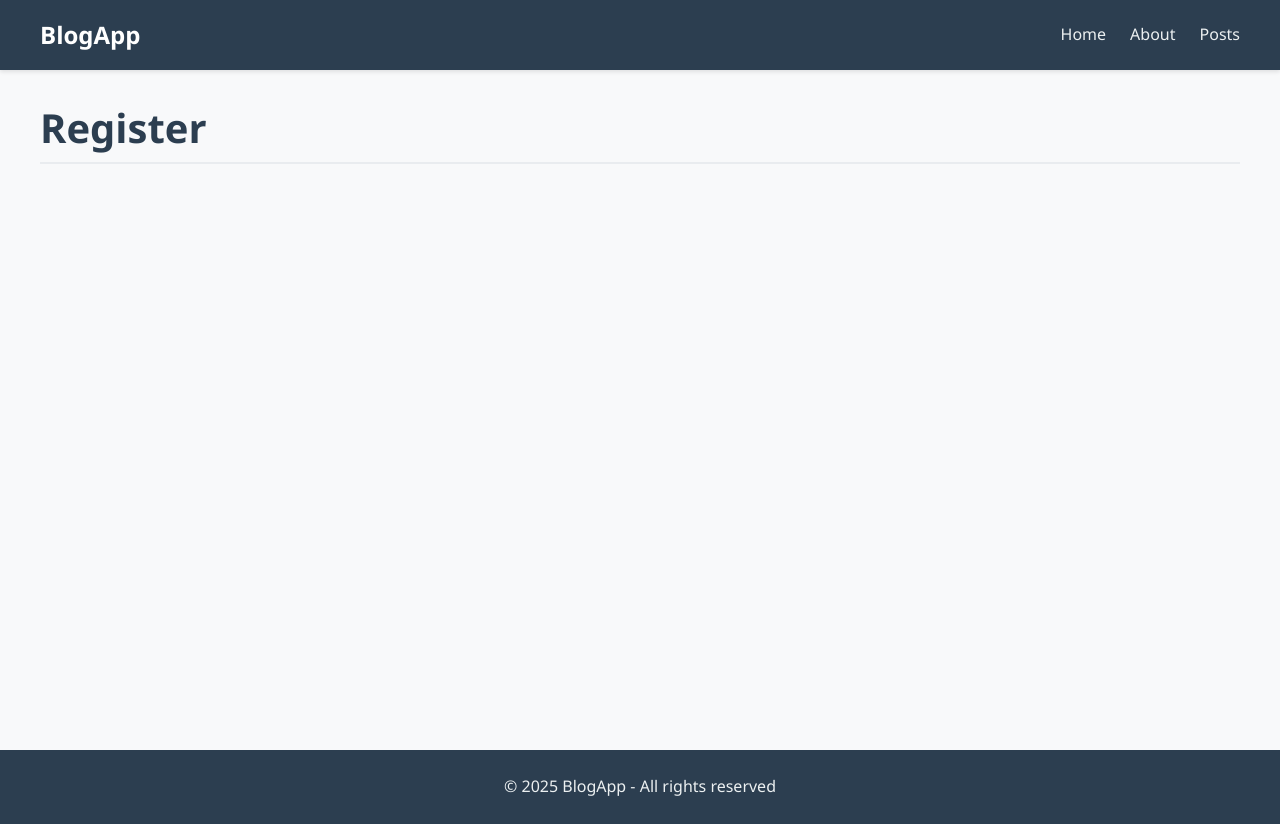
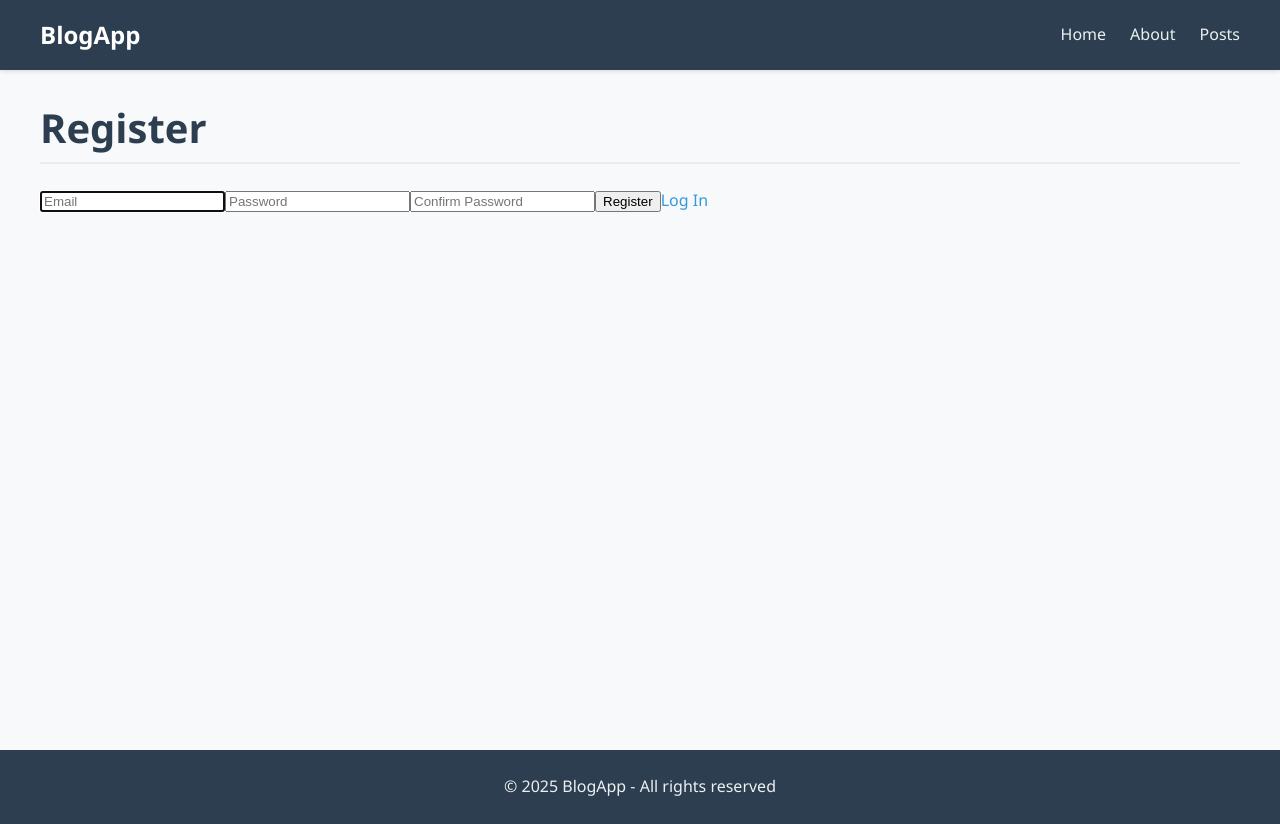
Before and after one commit to neurothrone/blog-frontend, a React (Vite) app: page /register in a window 1280 px wide. Built offline with nearby package versions, Linux system fonts and the light colour scheme.

Commit message:
add authentication logic and forms to register and login pages

```diff
--- a/src/pages/LoginPage.tsx
+++ b/src/pages/LoginPage.tsx
@@ -1,8 +1,59 @@
+import { useState } from "react";
+import { Link, useNavigate } from "react-router";
+import { getAuth, signInWithEmailAndPassword } from "firebase/auth";
+
 const LoginPage = () => {
+  const [email, setEmail] = useState("");
+  const [password, setPassword] = useState("");
+  const [error, setError] = useState<null | string>(null);
+
+  const navigate = useNavigate();
+
+  async function handleLogin() {
+    setError(null);
+
+    try {
+      await signInWithEmailAndPassword(getAuth(), email, password);
+      navigate("/posts");
+    } catch (error: unknown) {
+      setError(error instanceof Error ? error.message : "Something went wrong");
+    }
+  }
+
   return (
-    <div>
+    <>
       <h1>Log In</h1>
-    </div>
+      {error && <p>{error}</p>}
+      <input
+        type="email"
+        placeholder="Email"
+        required
+        autoFocus
+        autoComplete="off"
+        spellCheck="false"
+        autoCapitalize="off"
+        autoCorrect="off"
+        pattern="[a-zA-Z0-9.!#$%&'*+/=?^_`{|}~-]+@[a-zA-Z0-9-]+(?:\.[a-zA-Z0-9-]+)*"
+        title="Enter a valid email address"
+        value={email}
+        onChange={(e) => setEmail(e.target.value)}/>
+      <input
+        type="password"
+        placeholder="Password"
+        required
+        minLength={6}
+        maxLength={20}
+        pattern="[a-zA-Z0-9 ]+"
+        title="Only letters and spaces are allowed"
+        autoComplete="off"
+        spellCheck="false"
+        autoCapitalize="off"
+        autoCorrect="off"
+        value={password}
+        onChange={(e) => setPassword(e.target.value)}/>
+      <button onClick={handleLogin}>Log In</button>
+      <Link to="/register">Register</Link>
+    </>
   );
 };
 
--- a/src/pages/RegisterPage.tsx
+++ b/src/pages/RegisterPage.tsx
@@ -1,8 +1,79 @@
+import { useState } from "react";
+import { Link, useNavigate } from "react-router";
+import { getAuth, createUserWithEmailAndPassword } from "firebase/auth";
+
 const RegisterPage = () => {
+  const [email, setEmail] = useState("");
+  const [password, setPassword] = useState("");
+  const [confirmPassword, setConfirmPassword] = useState("");
+  const [error, setError] = useState<null | string>(null);
+
+  const navigate = useNavigate();
+
+  async function handleRegister() {
+    if (password !== confirmPassword) {
+      setError("Passwords do not match");
+      return;
+    }
+
+    setError(null);
+
+    try {
+      await createUserWithEmailAndPassword(getAuth(), email, password);
+      navigate("/posts");
+    } catch (error: unknown) {
+      setError(error instanceof Error ? error.message : "Something went wrong");
+    }
+  }
+
   return (
-    <div>
+    <>
       <h1>Register</h1>
-    </div>
+      {error && <p>{error}</p>}
+      <input
+        type="email"
+        placeholder="Email"
+        required
+        autoFocus
+        autoComplete="off"
+        spellCheck="false"
+        autoCapitalize="off"
+        autoCorrect="off"
+        pattern="[a-zA-Z0-9.!#$%&'*+/=?^_`{|}~-]+@[a-zA-Z0-9-]+(?:\.[a-zA-Z0-9-]+)*"
+        title="Enter a valid email address"
+        value={email}
+        onChange={(e) => setEmail(e.target.value)}/>
+      <input
+        type="password"
+        placeholder="Password"
+        required
+        minLength={6}
+        maxLength={20}
+        pattern="[a-zA-Z0-9 ]+"
+        title="Only letters and spaces are allowed"
+        autoComplete="off"
+        spellCheck="false"
+        autoCapitalize="off"
+        autoCorrect="off"
+        value={password}
+        onChange={(e) => setPassword(e.target.value)}/>
+      <input
+        type="password"
+        placeholder="Confirm Password"
+        required
+        minLength={6}
+        maxLength={20}
+        pattern="[a-zA-Z0-9 ]+"
+        title="Only letters and spaces are allowed"
+        autoComplete="off"
+        spellCheck="false"
+        autoCapitalize="off"
+        autoCorrect="off"
+        value={confirmPassword}
+        onChange={(e) => setConfirmPassword(e.target.value)}/>
+      <button onClick={handleRegister}>Register</button>
+      <Link to="/login">Log In</Link>
+    </>
   );
 };
 
```
